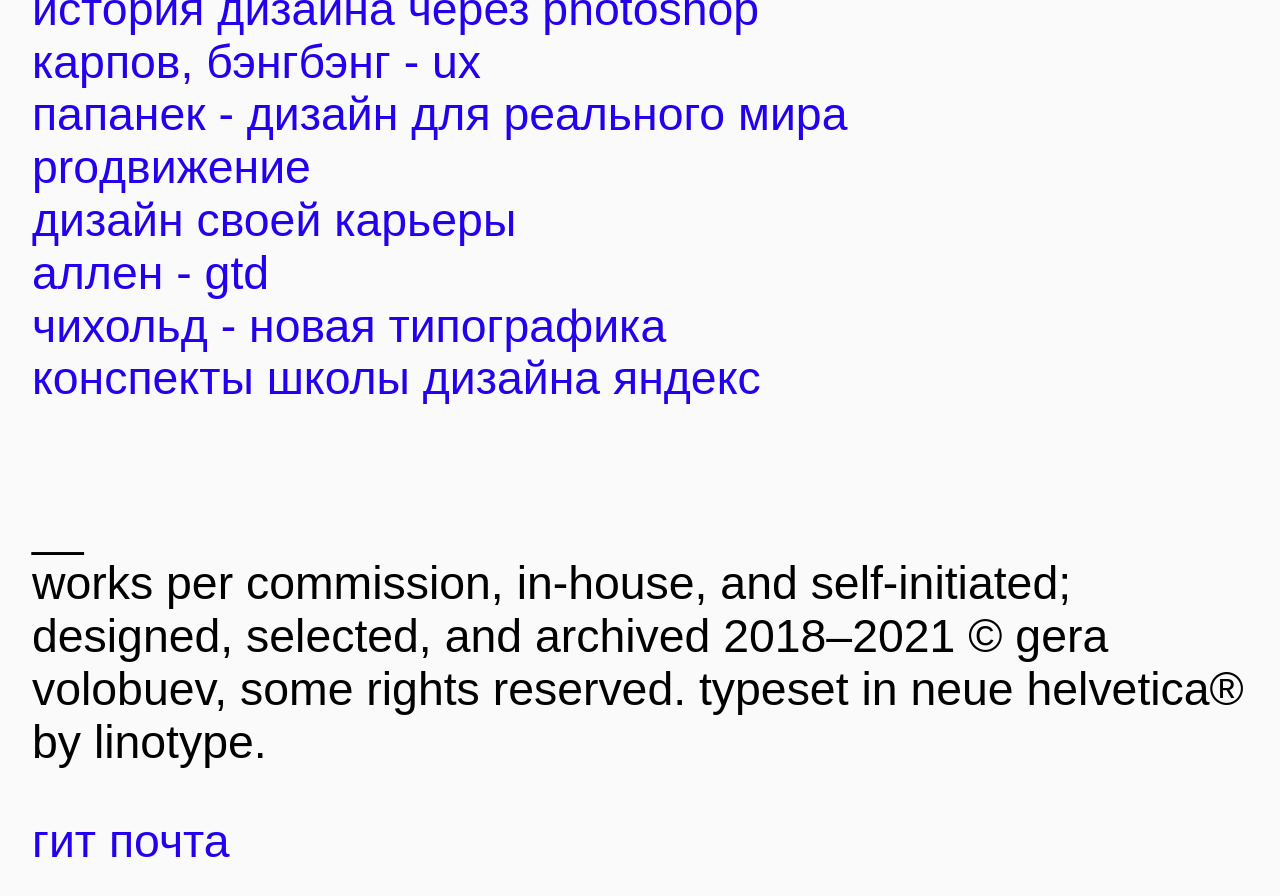
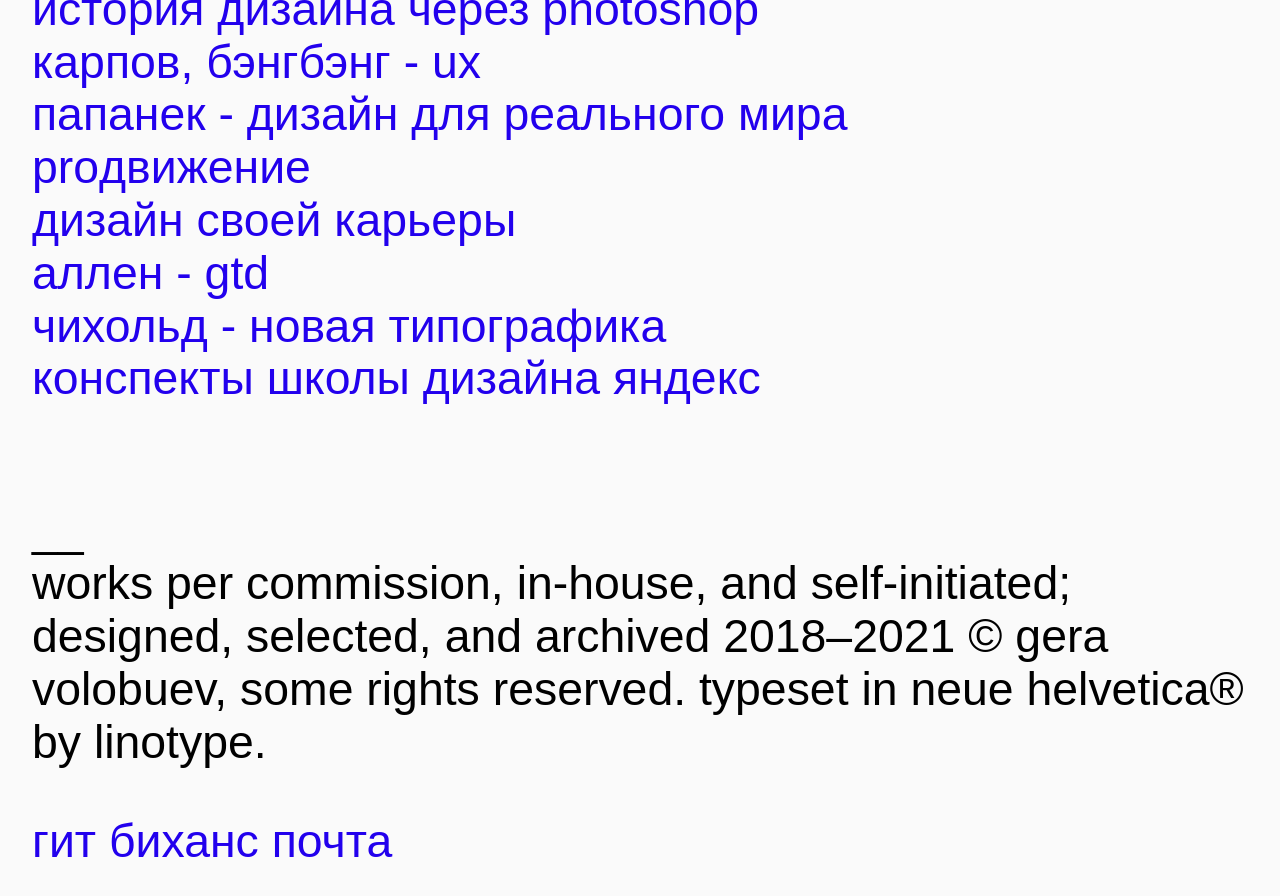
Before and after one commit to geravolobuev/geravolobuev, a Jekyll site: the page built from pages/index.md, in a window 1280 px wide and 900 px high, scrolled down 2201 px. Shown: the top 896 px of the window. Built offline with Jekyll 4.4.1, drawn with Linux system fonts in a browser that asks for light colours.

Commit message:
Update footer.html

```diff
--- a/_includes/footer.html
+++ b/_includes/footer.html
@@ -7,6 +7,8 @@ Works per commission, in-house, and self-initiated; designed, selected, and arch
         <div class="social-links">
                 <a class="link-
                    external-link" href="https://github.com/geravolobuev/">гит</a>
+                <a class="link-
+                   external-link" href="https://www.behance.net/geravolobuev">биханс</a>
                 <a data-uuid="257b5fa7-33c6-460f-b7dd-f9fbe848f66b" class="link-
                                                                     external-link" href="mailto:fromgayva@gmail.com" target=""
                                                                                   data-mce-class="link-1">почта</a>
```
